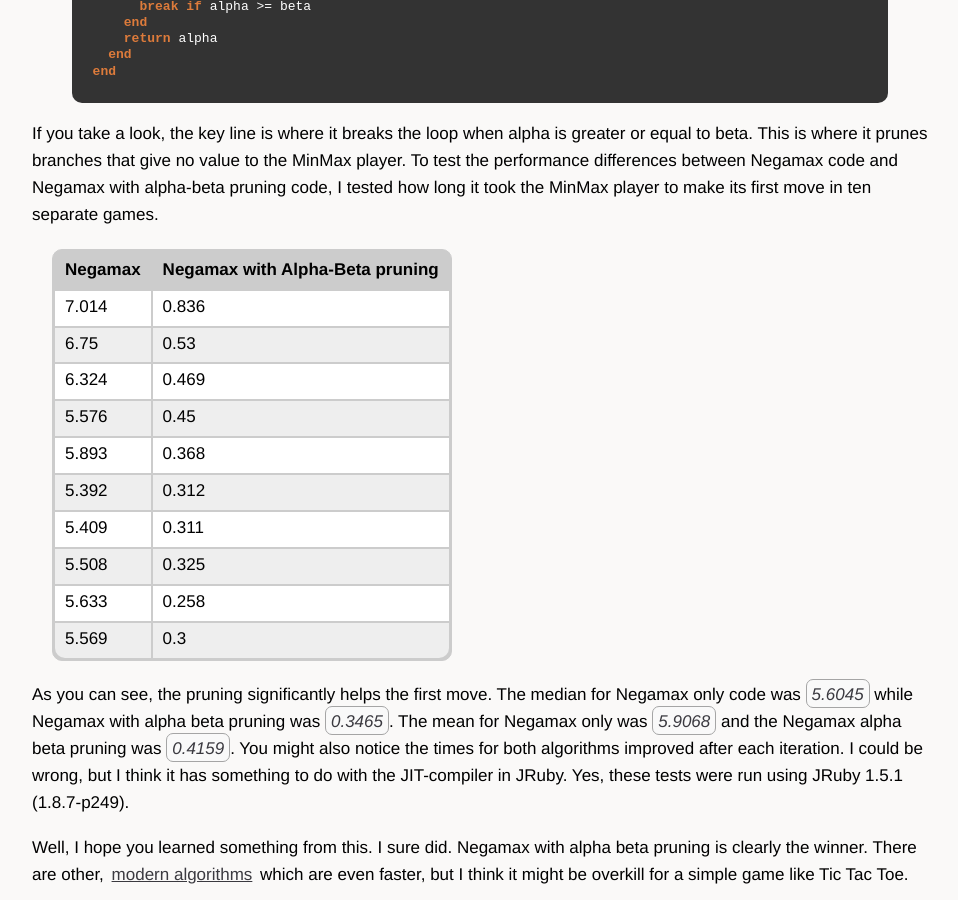
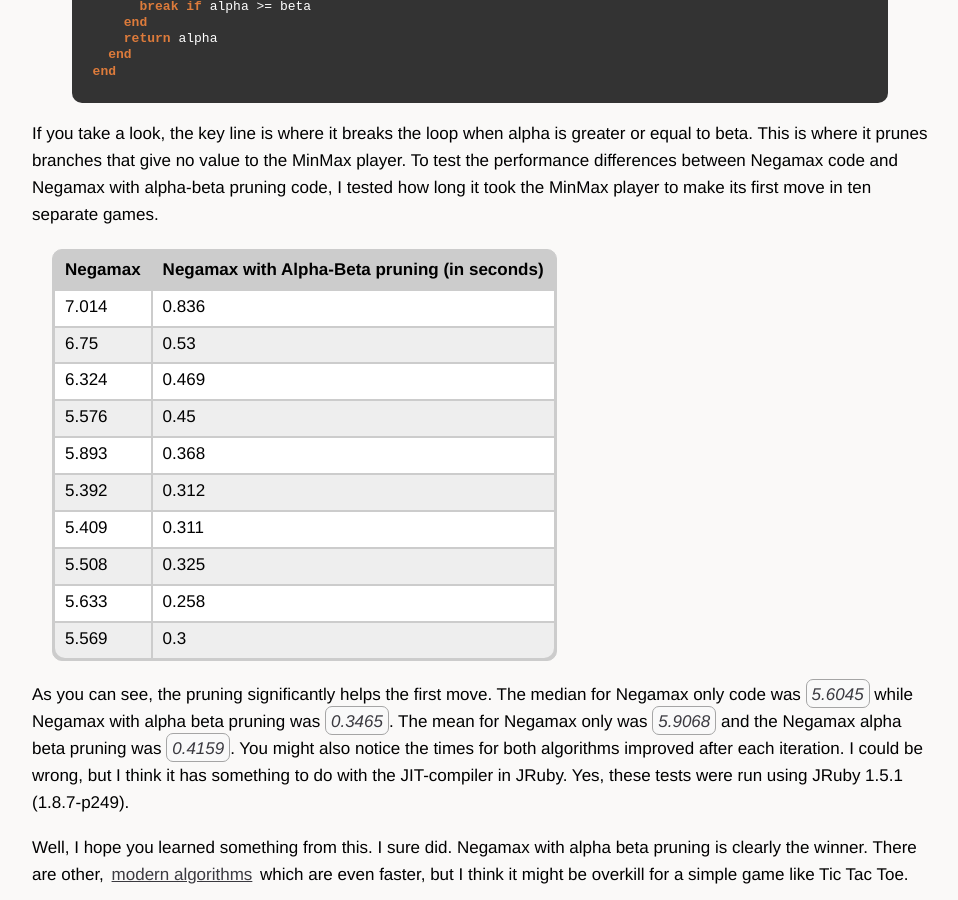
Before and after one commit to sl4m/skim.cc, a Jekyll site: the page built from _posts/2010-07-05-tic-tac-toe-on-holiday.markdown, in a window 1280 px wide and 900 px high, scrolled down 1909 px. Shown: the whole window, without its empty margins (160-1118 px from the left). Built offline with Jekyll 4.4.1, drawn with Linux system fonts in a browser that asks for light colours; comment, search, counter and statistics services are not loaded.

Commit message:
updated post again

```diff
--- a/_posts/2010-07-05-tic-tac-toe-on-holiday.markdown
+++ b/_posts/2010-07-05-tic-tac-toe-on-holiday.markdown
@@ -92,7 +92,7 @@ When I first spiked and tried implementing the code, I used the first pseudocode
 If you take a look, the key line is where it breaks the loop when alpha is greater or equal to beta.  This is where it prunes branches that give no value to the MinMax player.  To test the performance differences between Negamax code and Negamax with alpha-beta pruning code, I tested how long it took the MinMax player to make its first move in ten separate games.
 
 <table>
-<tr><th>Negamax</th><th>Negamax with Alpha-Beta pruning</th></tr>
+<tr><th>Negamax</th><th>Negamax with Alpha-Beta pruning (in seconds)</th></tr>
 <tr><td>7.014</td><td>0.836</td></tr>
 <tr class='even'><td>6.75</td><td>0.53</td></tr>
 <tr><td>6.324</td><td>0.469</td></tr>
```
